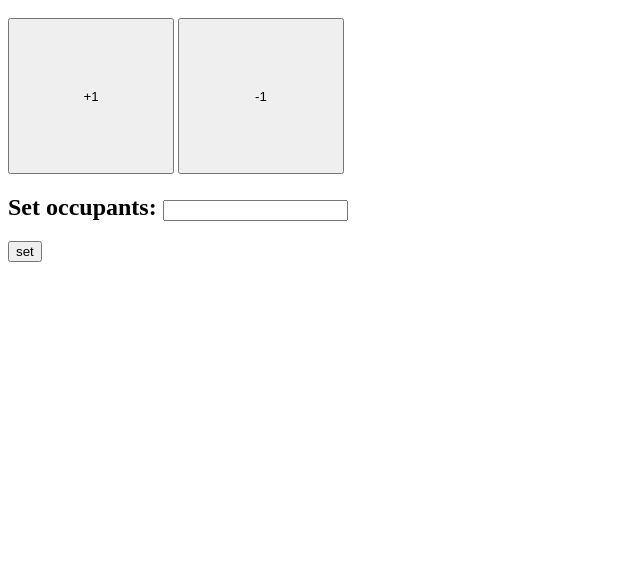
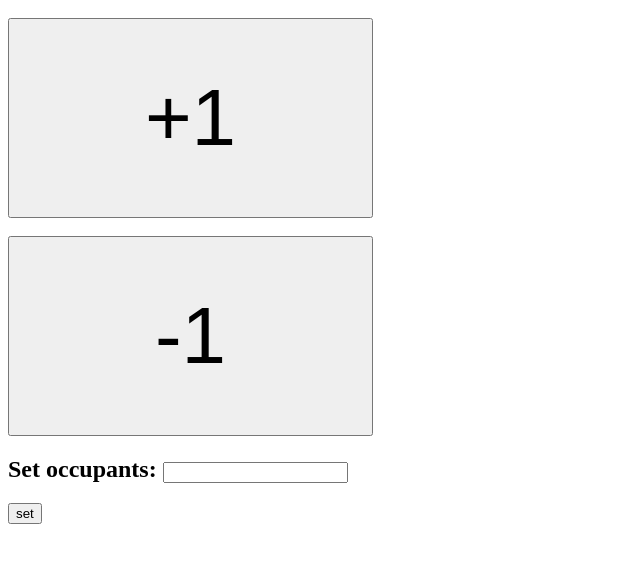
Before and after one commit to Kanosakl/synced-occupants-counter, a website: page public/index.html in a window 1280 px wide. Shown: the part 120-682 px from the top of the page, without its empty margins (0-640 px from the left). Drawn offline with Linux system fonts and the light colour scheme.

Commit message:
Increased +- button size and font size

```diff
--- a/public/index.html
+++ b/public/index.html
@@ -9,8 +9,9 @@
 <body>
     <h1>Total attendees: <span class='totalAttendees'>N/A</span></h1>
     <h1>Occupants: <span class='occupants'>N/A</span></h1>
-    <button class='increment' onclick="incrementOccupant()" style="width: 166px; height:156px;">+1</button>
-    <button class='decrement' onclick="decrementOccupant()" style="width: 166px; height:156px;">-1</button>
+    <button class='increment' onclick="incrementOccupant()" style="width: 365px; height: 200px; font-size: 5em;">+1</button>
+    <br><br>
+    <button class='decrement' onclick="decrementOccupant()" style="width: 365px; height: 200px; font-size: 5em;">-1</button>
     <h2>Set occupants: <input class='set' /></h2>
     <button class='set' onclick="setOccupant()">set</button>
 
```
